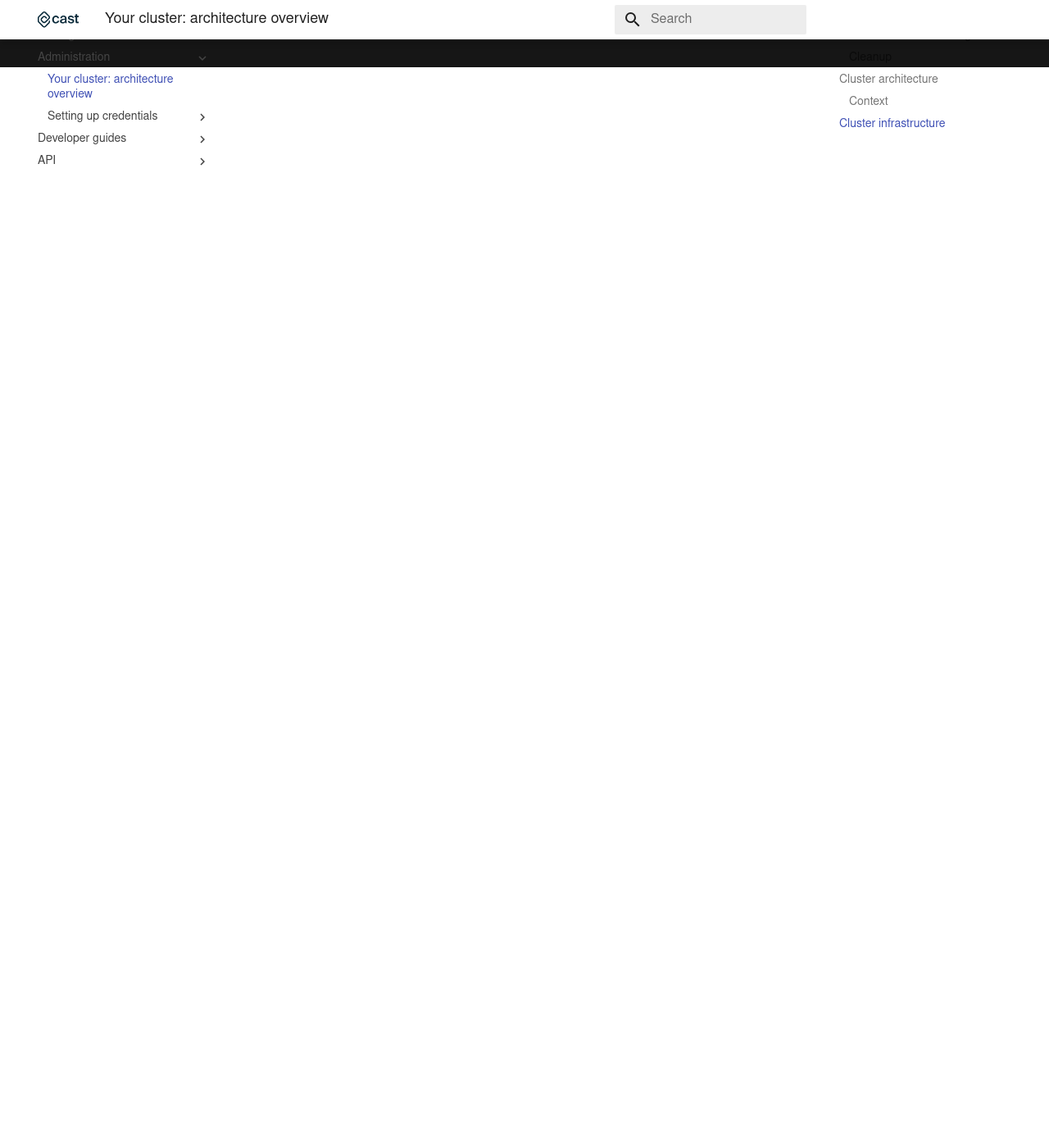
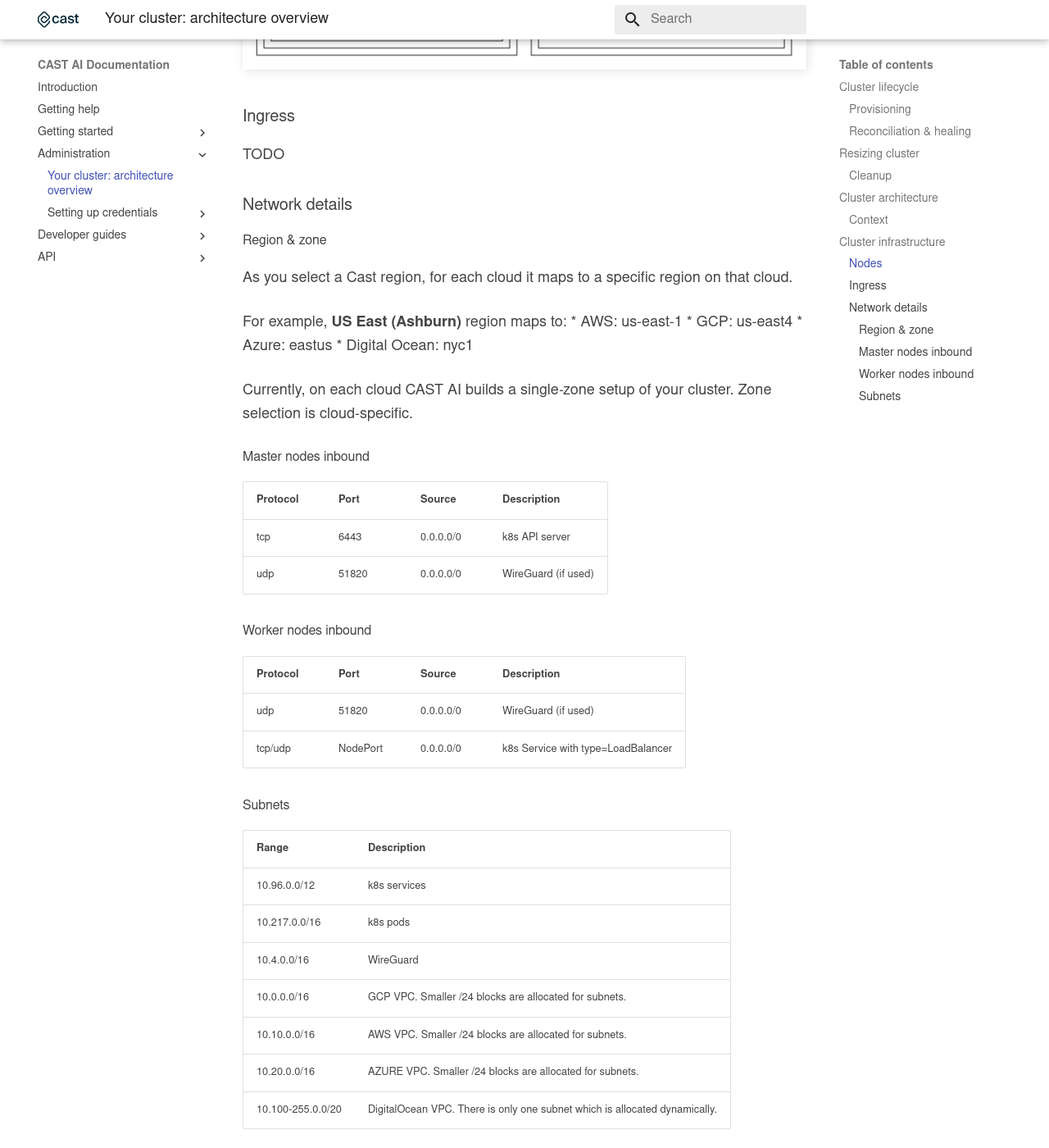
Before and after one commit to castai/docs, an MkDocs documentation site: the page built from docs/administration/architecture-overview.md, in a window 1280 px wide and 1400 px high, scrolled down 3411 px. Shown: the whole window at 82% size. Built offline with MkDocs 1.6.1 and Material for MkDocs 9.7.7, drawn with Linux system fonts in a browser that asks for light colours; some web fonts are replaced; some of the changed text lies outside the part shown.

Commit message:
network/infrastructure details

```diff
--- a/docs/administration/architecture-overview.md
+++ b/docs/administration/architecture-overview.md
@@ -27,6 +16,12 @@ All clusters created on CAST AI enter a reconciliation loop, where platform peri
 * Is cluster network configuration up to date;
 * Are any nodes missing, e.g. accidentally deleted;
 * Are there any dangling resources on your cloud associated with your cluster to clean up.
+
+## Resizing cluster
+
+You'll notice that CAST AI clusters don't have a "node pool" concept you might be familiar with. Instead, you can choose specific node configuration to be added whenever you need to expand the cluster, or select specific nodes to delete when shrinking it.
+
+Same applies to autoscaling engine - it performs decisions per-node level, instead of choosing to grow or shrink a node pool.
 
 ### Cleanup
 
@@ -54,32 +49,53 @@ Your app users don't interact with CAST AI in any way. You own your kubernetes c
 
 ## Cluster infrastructure
 
-<TODO: diagram: zones, ingress, networks>
+### Nodes
+
+Here's the overview on where cluster virtual machines will be provisioned on your cloud.
+
+![](architecture-overview/nodes-infrastructure.png)
+
+### Ingress
+
+TODO
+
+### Network details
+
+#### Region & zone
+
+As you select a Cast region, for each cloud it maps to a specific region on that cloud.
+
+For example, **US East (Ashburn)** region maps to:
+* AWS: us-east-1
+* GCP: us-east4
+* Azure: eastus
+* Digital Ocean: nyc1
+
+Currently, on each cloud CAST AI builds a single-zone setup of your cluster. Zone selection is cloud-specific.
+
+#### Master nodes inbound
+
+| Protocol | Port | Source | Description |
+|---|---|---|---|
+| tcp | 6443 | 0.0.0.0/0 | k8s API server |
+| udp | 51820 | 0.0.0.0/0 | WireGuard (if used)|
 
 
+#### Worker nodes inbound
 
+| Protocol | Port | Source | Description |
+|---|---|---|---|
+| udp | 51820 | 0.0.0.0/0 | WireGuard (if used) |
+| tcp/udp | NodePort | 0.0.0.0/0 | k8s Service with type=LoadBalancer |
 
+#### Subnets
 
-
-# Autoscaling
-
-You'll notice that CAST AI clusters don't have a "node pool" concept you might be familiar with. Instead
-
-
-
-zones
-
-open ports
-
-
-traffic
-
-## Cloud specific notes
-
-### AWS
-
-TODO: node roles
-
-### GCP
-
-TODO: describe no node permissions
+| Range | Description |
+|---|---|
+| 10.96.0.0/12 | k8s services |
+| 10.217.0.0/16 | k8s pods |
+| 10.4.0.0/16 | WireGuard|
+| 10.0.0.0/16 | GCP VPC. Smaller /24 blocks are allocated for subnets. |
+| 10.10.0.0/16 | AWS VPC. Smaller /24 blocks are allocated for subnets. |
+| 10.20.0.0/16 | AZURE VPC. Smaller /24 blocks are allocated for subnets. |
+| 10.100-255.0.0/20 | DigitalOcean VPC. There is only one subnet which is allocated dynamically. |
```
Also changed, not shown: other parts of docs/administration/architecture-overview.md (+0 -11 lines), docs/administration/architecture-overview/nodes-infrastructure.png (added).
